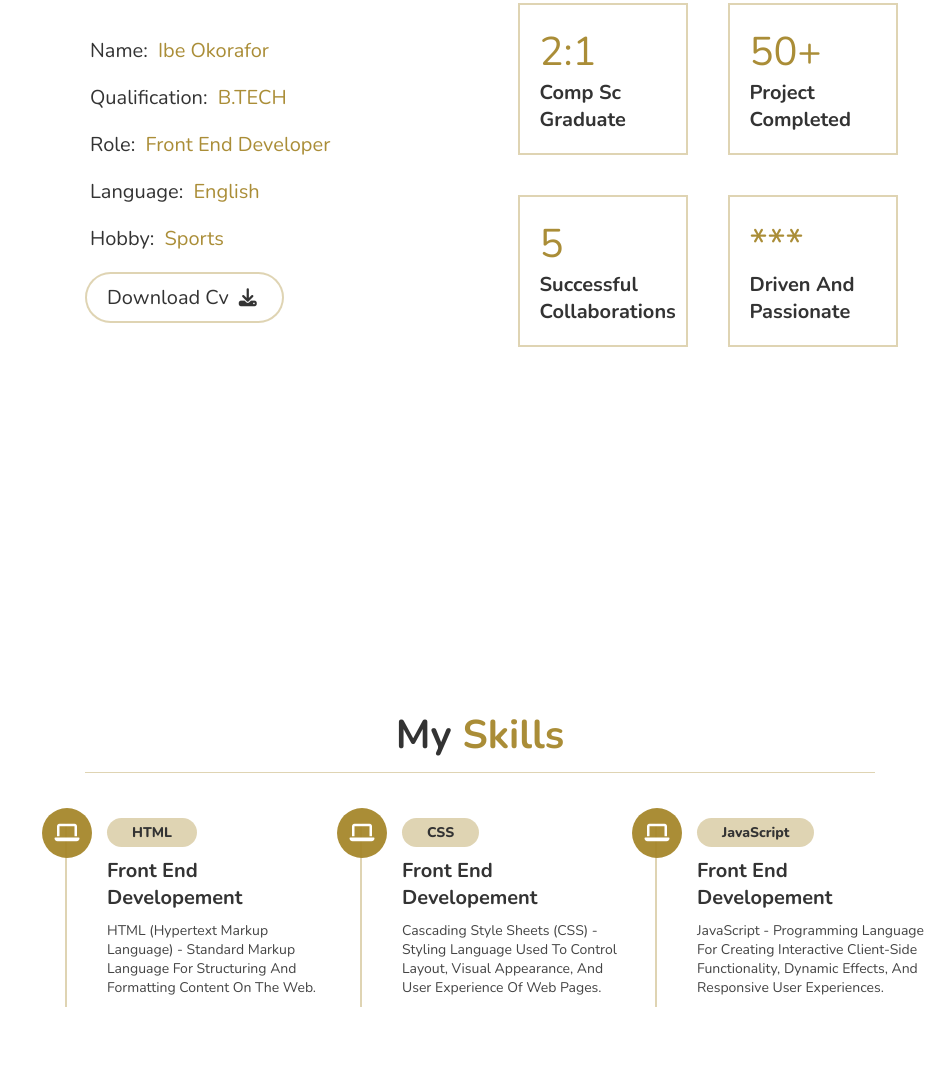
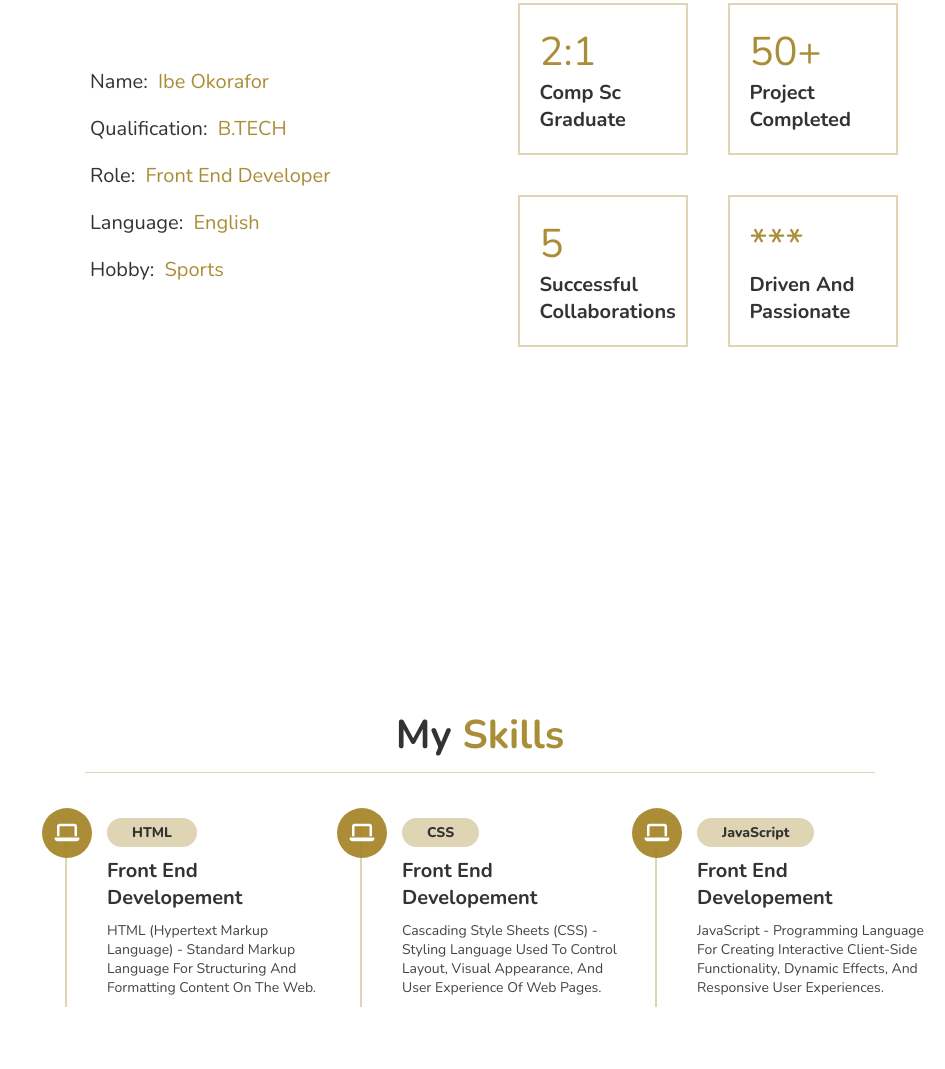
Before and after one commit to ibeO-GH/Portfolio, a plain HTML site: page index.html in a window 1280 px wide. Shown: the part 912-1981 px from the top of the page, without its empty margins (335-1280 px from the left). Drawn offline with nearby package versions, Linux system fonts and the light colour scheme.

Commit message:
commented on

```diff
--- a/index.html
+++ b/index.html
@@ -89,10 +89,10 @@
           <h3><span> role: </span> front end developer</h3>
           <h3><span> language: </span> english</h3>
           <h3><span> hobby: </span> Sports</h3>
-          <a href="#"
+          <!-- <a href="#"
             ><button class="btn">
               download cv <i class="fas fa-download"></i></button
-          ></a>
+          ></a> -->
         </div>
 
         <div class="counter">
```
